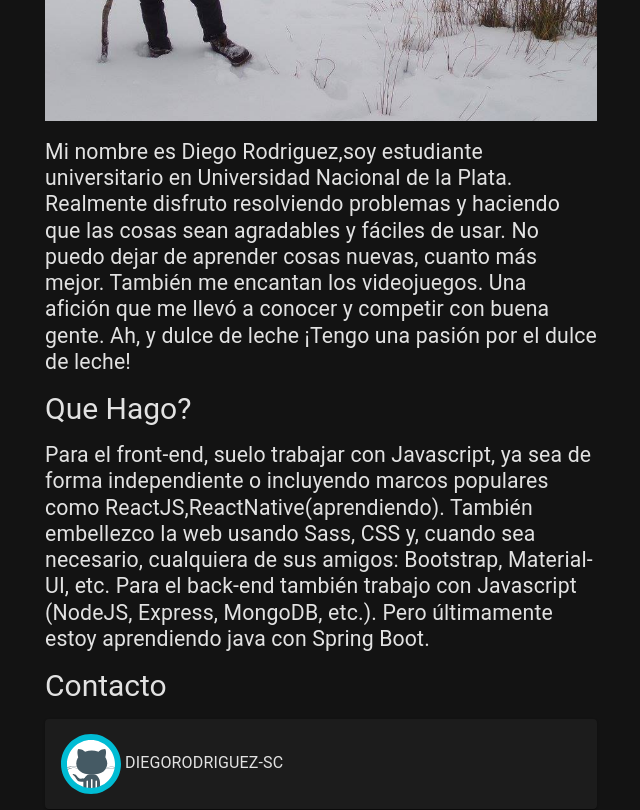
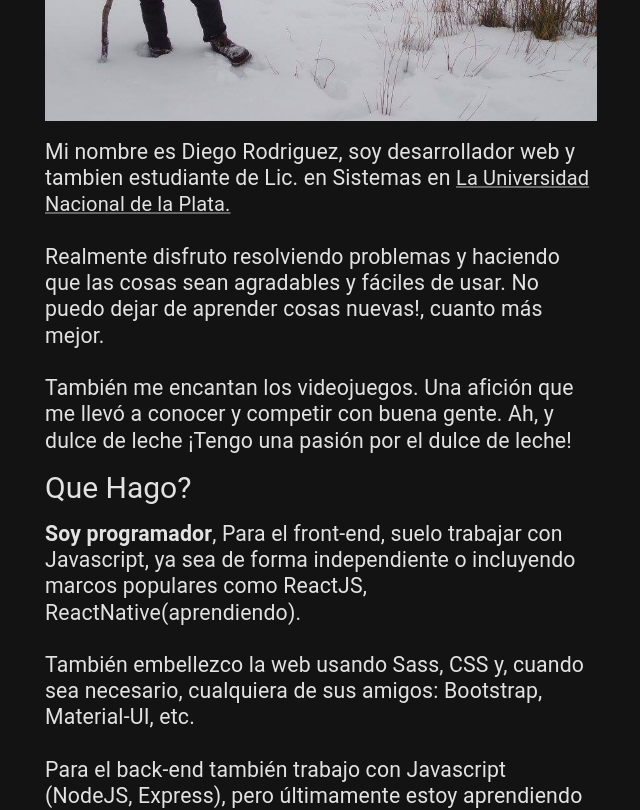
Before and after one commit to DiegoRodriguez-sc/portafolio-DR, a React (Create React App) app: page /about in a window 1280 px wide. Shown: the part 860-1670 px from the top of the page, without its empty margins (319-959 px from the left). Built offline with nearby package versions, Linux system fonts and the light colour scheme.

Commit message:
about fixed

```diff
--- a/src/pages/AboutScreen.js
+++ b/src/pages/AboutScreen.js
@@ -45,24 +45,42 @@ const AboutScreen = ({ changeTheme }) => {
         />
         <Box mb={2} />
         <Typography paragraph={true} variant="h4">
-          Mi nombre es Diego Rodriguez,soy estudiante universitario en
-          Universidad Nacional de la Plata. Realmente disfruto resolviendo
-          problemas y haciendo que las cosas sean agradables y fáciles de usar.
-          No puedo dejar de aprender cosas nuevas, cuanto más mejor. También me
-          encantan los videojuegos. Una afición que me llevó a conocer y
-          competir con buena gente. Ah, y dulce de leche ¡Tengo una pasión por
-          el dulce de leche!
+          Mi nombre es Diego Rodriguez, soy desarrollador web y tambien
+          estudiante de Lic. en Sistemas en{" "}
+          <Link
+            color={changeTheme ? "#E2E2E2" : "#050038"}
+            style={{ cursor: "pointer", fontSize: "2rem" }}
+            href="https://www.info.unlp.edu.ar/"
+            target={"_blank"}
+          >
+            La Universidad Nacional de la Plata.
+          </Link>{" "}
+          <br />
+          <br />
+          Realmente disfruto resolviendo problemas y haciendo que las cosas sean
+          agradables y fáciles de usar. No puedo dejar de aprender cosas
+          nuevas!, cuanto más mejor.
+          <br />
+          <br />
+          También me encantan los videojuegos. Una afición que me llevó a
+          conocer y competir con buena gente. Ah, y dulce de leche ¡Tengo una
+          pasión por el dulce de leche!
         </Typography>
         <Typography variant="h3">Que Hago?</Typography>
         <Box mb={2} />
         <Typography paragraph={true} variant="h4">
-          Para el front-end, suelo trabajar con Javascript, ya sea de forma
-          independiente o incluyendo marcos populares como
-          ReactJS,ReactNative(aprendiendo). También embellezco la web usando
-          Sass, CSS y, cuando sea necesario, cualquiera de sus amigos:
-          Bootstrap, Material-UI, etc. Para el back-end también trabajo con
-          Javascript (NodeJS, Express, MongoDB, etc.). Pero últimamente estoy
-          aprendiendo java con Spring Boot.
+          <strong>Soy programador</strong>, Para el front-end, suelo trabajar
+          con Javascript, ya sea de forma independiente o incluyendo marcos
+          populares como ReactJS, ReactNative(aprendiendo).
+          <br />
+          <br />
+          También embellezco la web usando Sass, CSS y, cuando sea necesario,
+          cualquiera de sus amigos: Bootstrap, Material-UI, etc.
+          <br />
+          <br />
+          Para el back-end también trabajo con Javascript (NodeJS, Express),
+          pero últimamente estoy aprendiendo java con Spring Boot. En base de
+          datos utilizo mongoDB y mySQL .
         </Typography>
         <Typography variant="h3">Contacto</Typography>
         <Box mb={2} />
@@ -73,14 +91,16 @@ const AboutScreen = ({ changeTheme }) => {
             color: changeTheme ? "#E2E2E2" : "#050038",
             display: "flex",
             justifyContent: "flex-start",
+            cursor:"pointer"
           }}
+          onClick={()=> window.open('https://github.com/DiegoRodriguez-sc', '__blank')}
         >
           <Box sx={{ display: "flex" }}>
             <Box
               marginLeft={2}
               component="img"
               sx={{ width: "60px" }}
-              alt={"logo email"}
+              alt={"logo github"}
               src={github}
             />
             <Typography
@@ -103,14 +123,16 @@ const AboutScreen = ({ changeTheme }) => {
             color: changeTheme ? "#E2E2E2" : "#050038",
             display: "flex",
             justifyContent: "flex-start",
+            cursor:"pointer"
           }}
+          onClick={()=> window.open("https://www.linkedin.com/in/diego-rodriguez-sc/" , '__blank')}
         >
           <Box sx={{ display: "flex" }}>
             <Box
               marginLeft={2}
               component="img"
               sx={{ width: "60px" }}
-              alt={"logo email"}
+              alt={"logo linkedin"}
               src={linkedin}
             />
             <Typography
```
